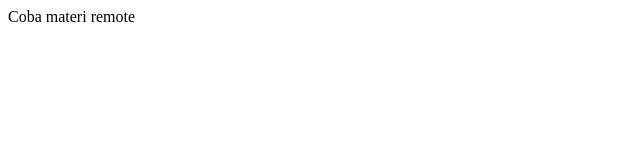
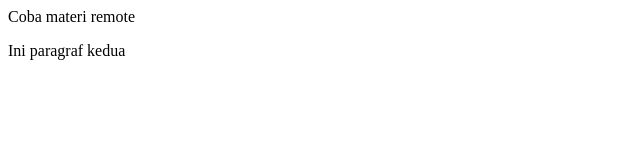
Before and after one commit to Praja510/repo-github, a plain HTML site: page index.html in a window 1280 px wide. Shown: the whole page, without its empty margins (0-640 px from the left). Drawn offline with Linux system fonts and the light colour scheme.

Commit message:
Paragraf kedua

```diff
--- a/index.html
+++ b/index.html
@@ -1 +1,2 @@
 <p>Coba materi remote</p>
+<p>Ini paragraf kedua</p>
```
